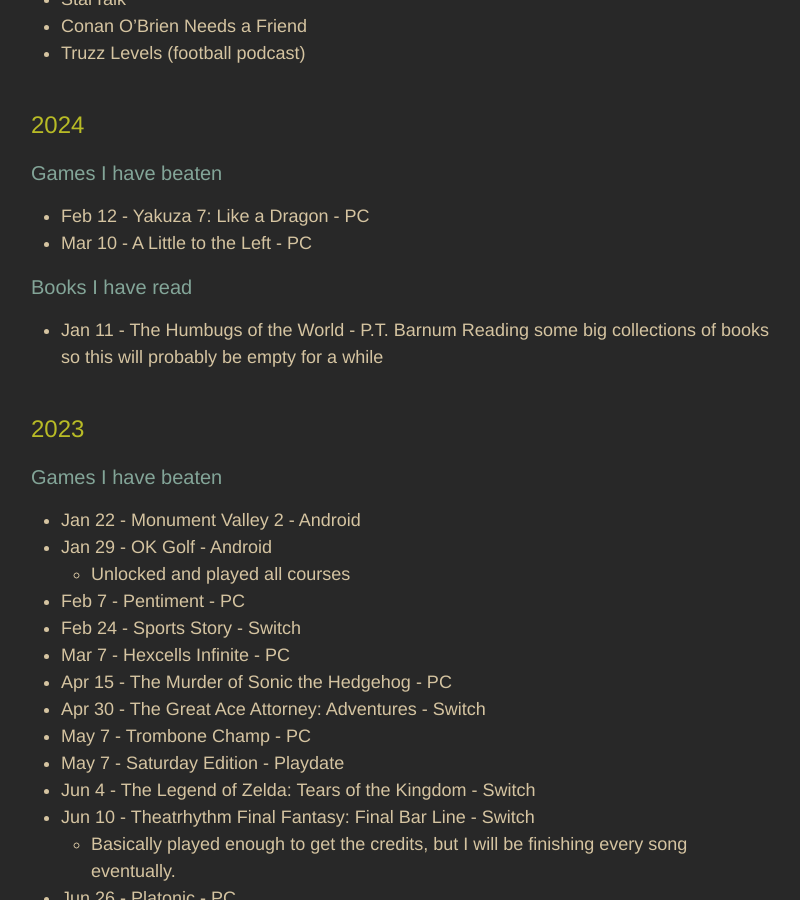
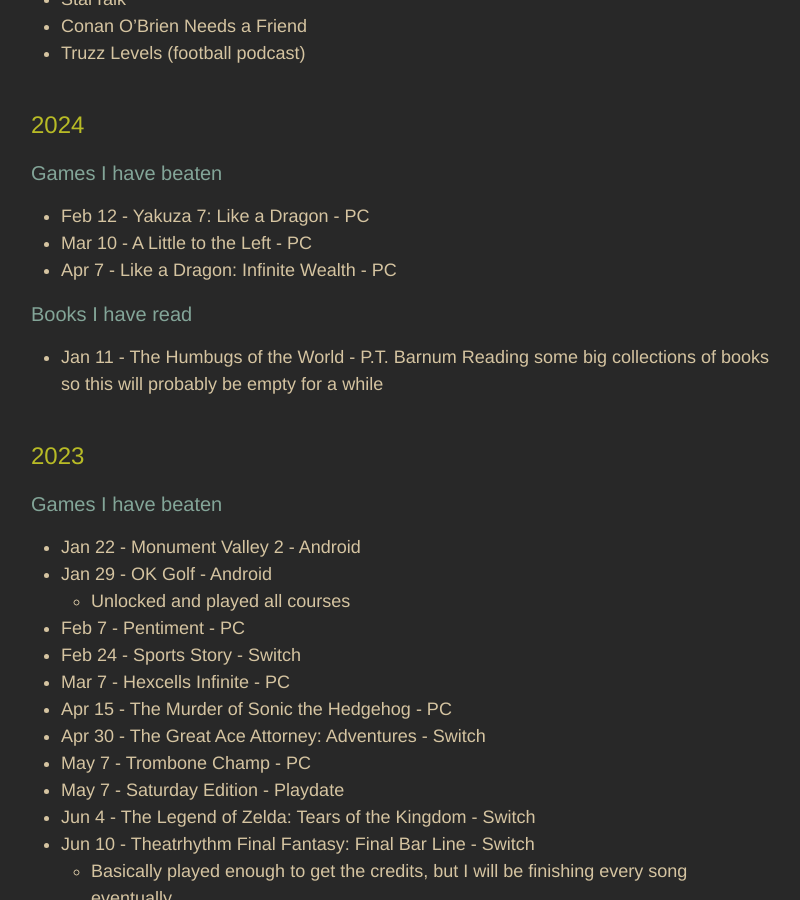
Before and after one commit to adkinsrs/sadkins_site, a Jekyll site: the page built from misc.md, in a window 1280 px wide and 900 px high, scrolled down 437 px. Shown: the whole window, without its empty margins (239-1039 px from the left). Built offline with Jekyll 4.4.1, drawn with Linux system fonts in a browser that asks for light colours.

Commit message:
beat a game

```diff
--- a/misc.md
+++ b/misc.md
@@ -23,7 +23,7 @@
 
 * Feb 12 - Yakuza 7: Like a Dragon - PC
 * Mar 10 - A Little to the Left - PC
-
+* Apr 7 - Like a Dragon: Infinite Wealth - PC
 
 ### Books I have read
 
```
